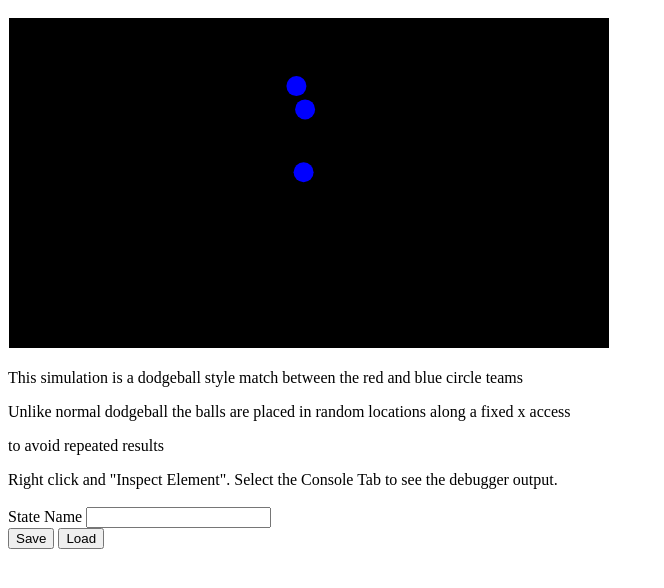
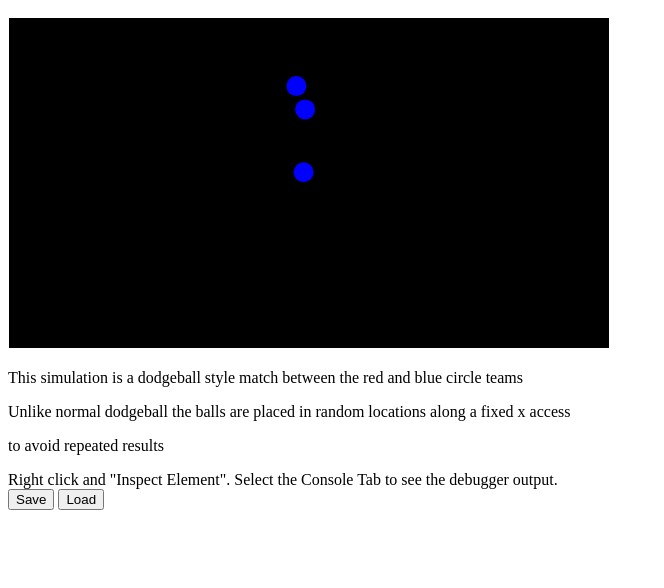
Before and after one commit to toddAwesome/Assignment3, a plain HTML site: page index.html in a window 1280 px wide. Shown: the part 110-698 px from the top of the page, without its empty margins (0-664 px from the left). Drawn offline with Linux system fonts and the light colour scheme; a script that the page names is missing.

Commit message:
final final submission

```diff
--- a/index.html
+++ b/index.html
@@ -19,10 +19,7 @@
 	<p> to avoid repeated results</p>
 
     <div>Right click and "Inspect Element".  Select the Console Tab to see the debugger output.</div>
-	    <br />
-		<label for="state">State Name</label>
-		<input type="text" id="state" />
-		<br />
+
 		<button id="save">Save</button>
 		<button id="load">Load</button>
 </body>
```
